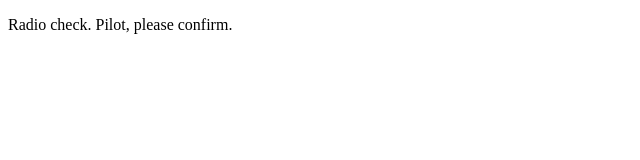
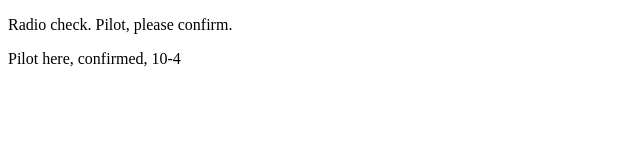
Before and after one commit to jennlee195/communication-log, a plain HTML site: page index.html in a window 1280 px wide. Shown: the whole page, without its empty margins (0-640 px from the left). Drawn offline with Linux system fonts and the light colour scheme.

Commit message:
responded and confirmed

```diff
--- a/index.html
+++ b/index.html
@@ -2,5 +2,6 @@
 <html>
    <body>
       <p>Radio check. Pilot, please confirm.</p>
+      <p>Pilot here, confirmed, 10-4</p>
    </body>
 </html>
```
